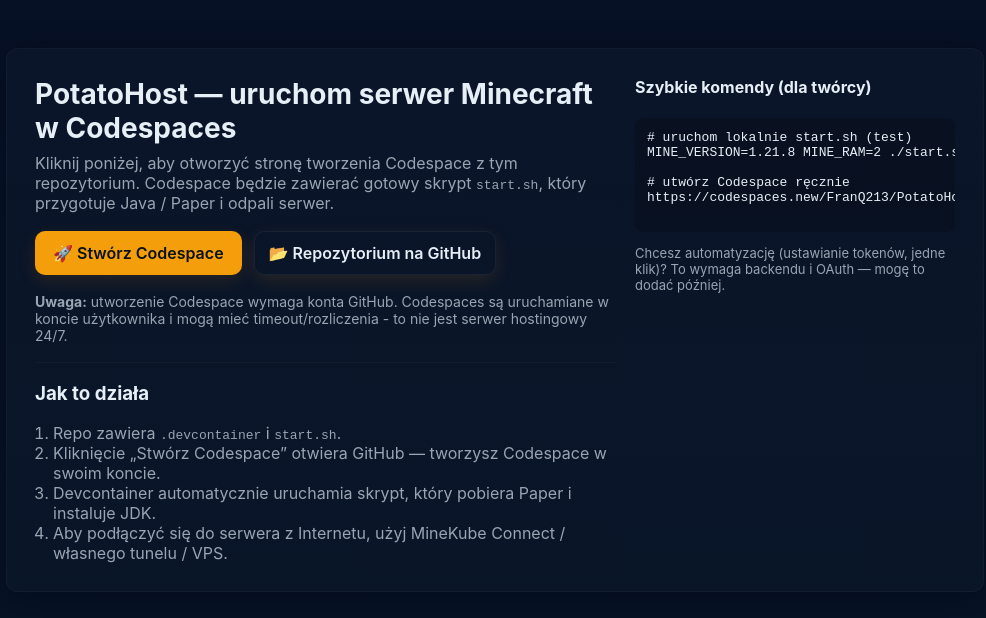
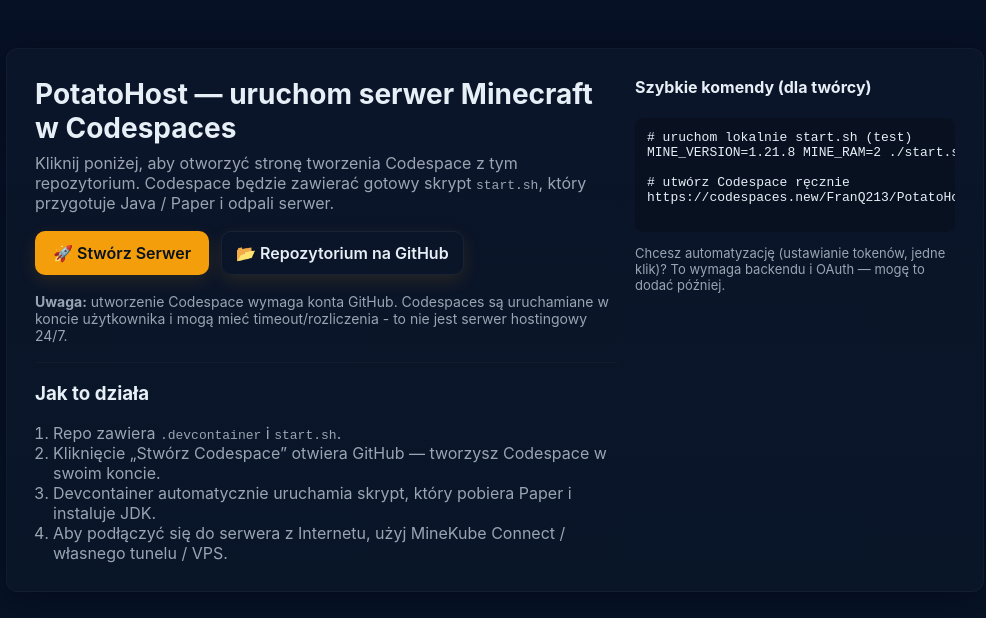
Before and after one commit to FranQ213/PotatoHost, a plain HTML site: page root/index.html in a window 1280 px wide. Shown: the part 112-730 px from the top of the page, without its empty margins (145-1131 px from the left). Drawn offline with Linux system fonts and the light colour scheme.

Commit message:
Update index.html

```diff
--- a/root/index.html
+++ b/root/index.html
@@ -33,7 +33,7 @@
           <div class="actions">
             <!-- główny przycisk otwierający GitHub Codespaces -->
             <a class="btn" href="https://codespaces.new/FranQ213/PotatoHost" target="_blank" rel="noopener noreferrer">
-              🚀 Stwórz Codespace
+              🚀 Stwórz Serwer
             </a>
 
             <!-- drugi przycisk pokazujący repo na GitHub -->
```
